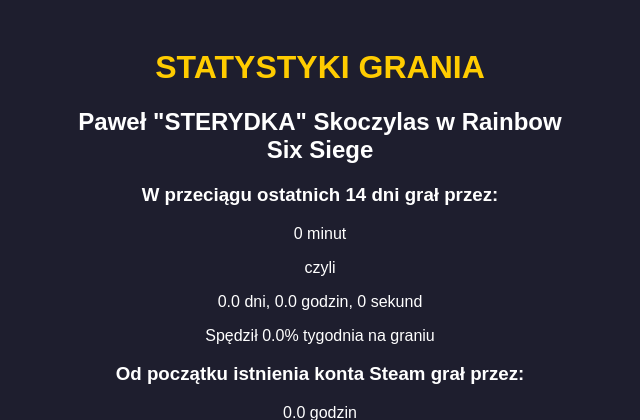
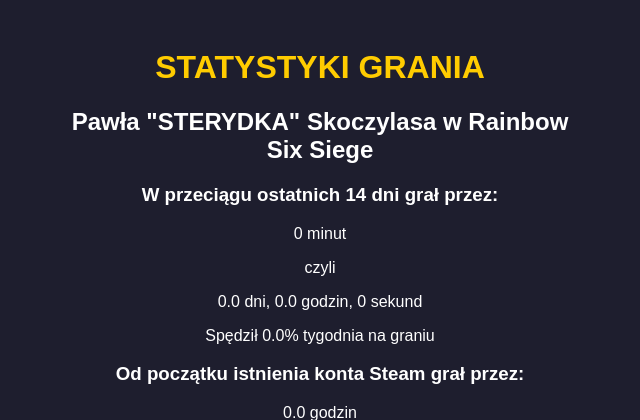
Before and after one commit to chorzszy/sterydek, a Flask app: page / in a window 1280 px wide. Shown: the top 420 px of the page, without its empty margins (320-960 px from the left). Run offline with Flask 2, Linux system fonts and the light colour scheme; data that the repository does not hold is empty.

Commit message:
Update stats.html

```diff
--- a/templates/stats.html
+++ b/templates/stats.html
@@ -10,7 +10,7 @@
 <body>
     <div class="container">
         <h1>STATYSTYKI GRANIA</h1>
-        <h2>Paweł "STERYDKA" Skoczylas w Rainbow Six Siege</h2>
+        <h2>Pawła "STERYDKA" Skoczylasa w Rainbow Six Siege</h2>
 
         <h3>W przeciągu ostatnich 14 dni grał przez:</h3>
         <p>{{ two_weeks.minutes }} minut</p>
```
